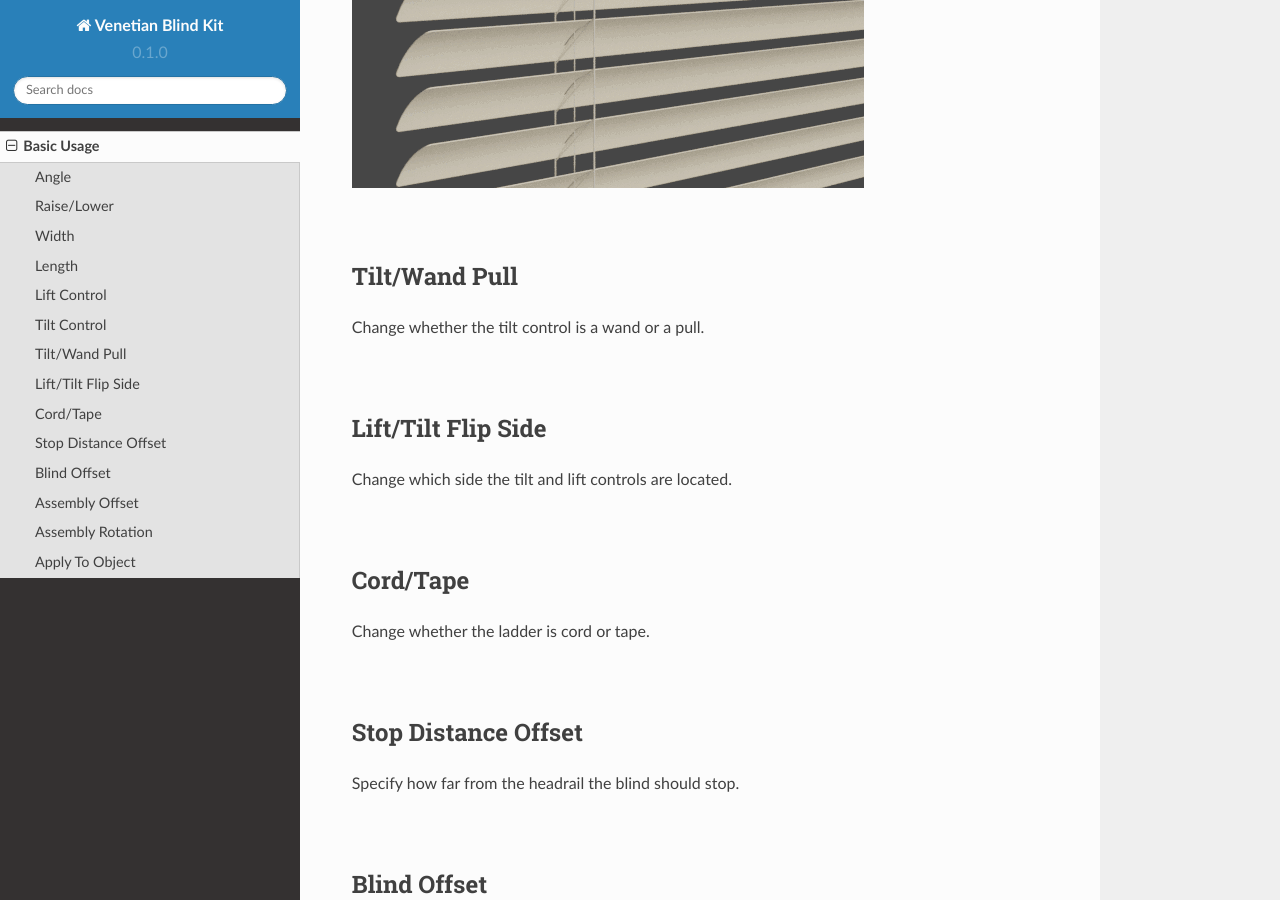
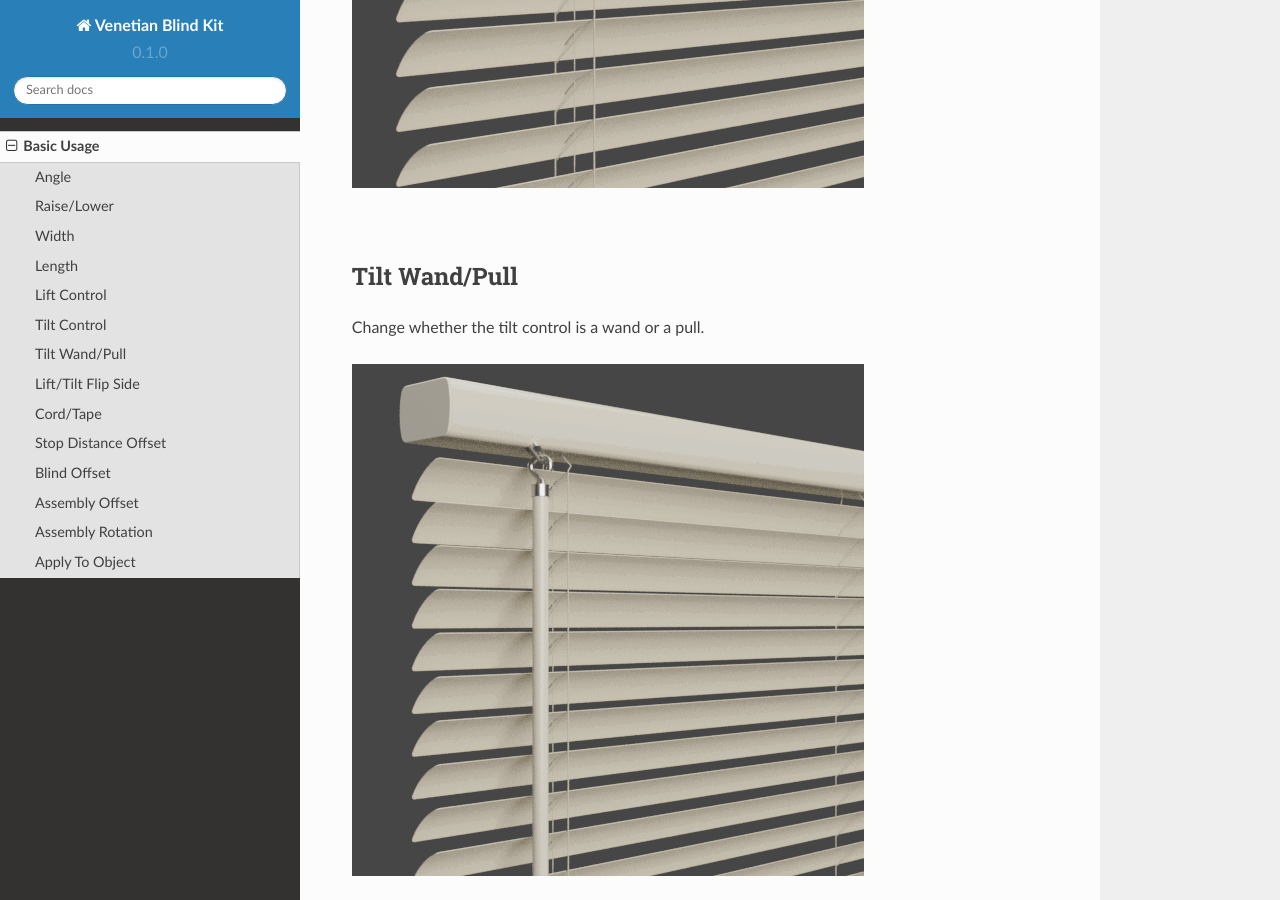
Before and after one commit to imperfectlink/VenetianBlindKit, a Sphinx documentation site: the page built from docs/source/usage.rst, in a window 1280 px wide and 900 px high, scrolled down 4037 px. Built offline with Sphinx 7.4.7 and the Read the Docs theme 2.0.0, drawn with Linux system fonts in a browser that asks for light colours.

Commit message:
Update usage.rst

```diff
--- a/docs/source/usage.rst
+++ b/docs/source/usage.rst
@@ -61,10 +61,12 @@ Show or hide the tilt control object.
 
 |
 
-Tilt/Wand Pull
+Tilt Wand/Pull
 ~~~~
 
 Change whether the tilt control is a wand or a pull.
+
+.. image:: img/VBK_WandPull.gif
 
 |
 
```
